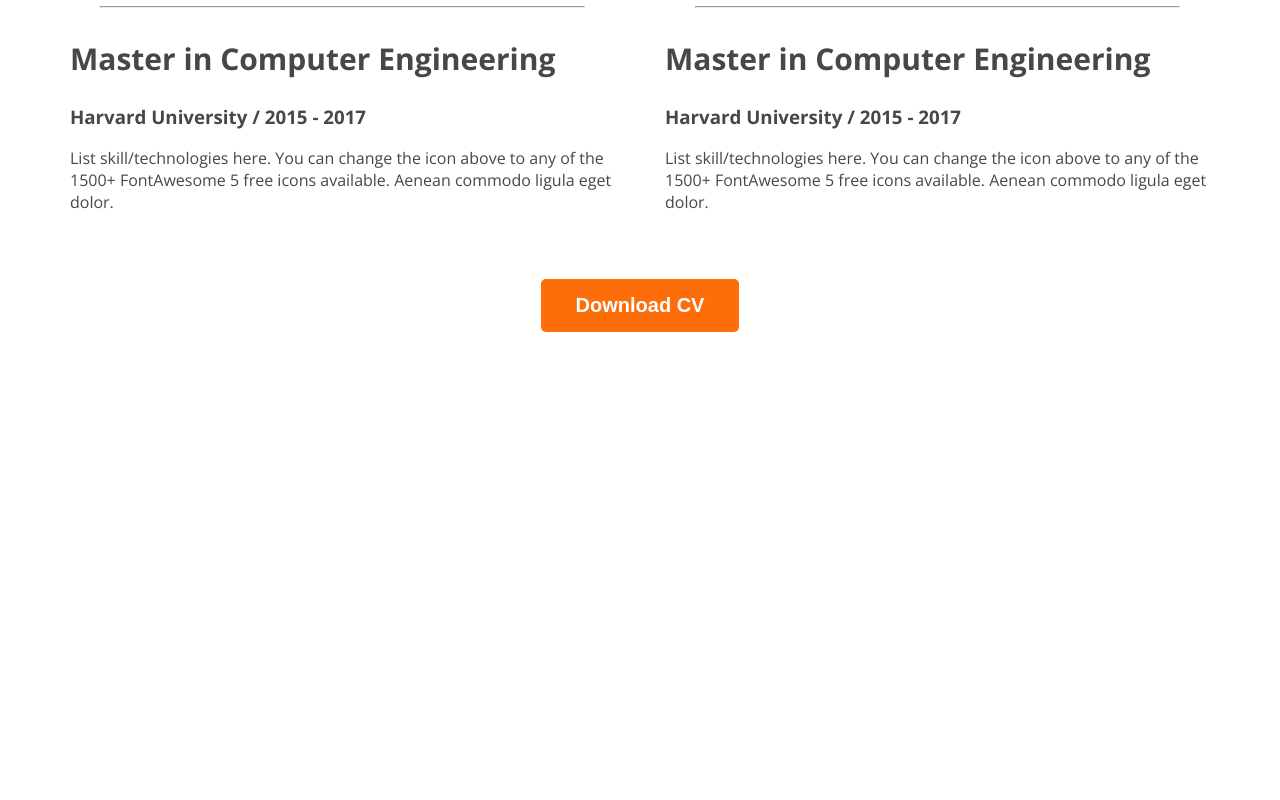
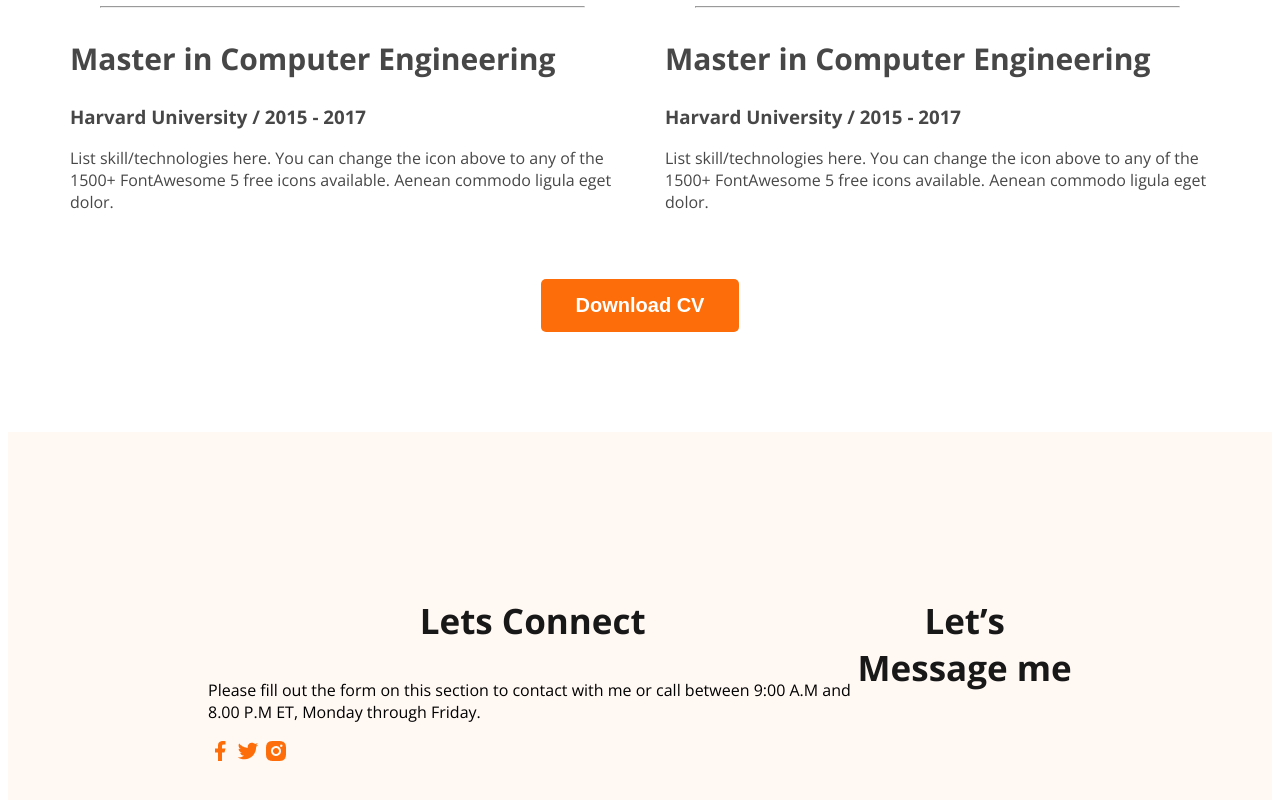
Before and after one commit to abdurrahim15/first-portfolio, a plain HTML site: page index.html in a window 1280 px wide. Shown: the part 2948-3748 px from the top of the page. Before the commit the page ends 3288 px from the top, so only its background shows below. Drawn offline with nearby package versions, Linux system fonts and the light colour scheme.

Commit message:
added footer

```diff
--- a/index.html
+++ b/index.html
@@ -169,7 +169,21 @@
             </div>
         </section>
     </main>
-    <footer></footer>
+    <footer>
+        <div class="footer-column">
+            <h3 class="section-title">Lets Connect</h3>
+            <p class="section-description">Please fill out the form on this section to contact with me or call between 9:00 A.M and 8.00 P.M ET, Monday through Friday.</p>
+            <div class="social-links">
+                <a href=""><img src="images/icons/facebook.png" alt=""></a>
+                <a href=""><img src="images/icons/twitter.png" alt=""></a>
+                <a href=""><img src="images/icons/insta.png" alt=""></a>
+
+            </div>
+        </div>
+        <div class="footer-column">
+            <h3 class="section-title">Let’s Message me</h3>
+        </div>
+    </footer>
 
 </body>
 
--- a/styles/style.css
+++ b/styles/style.css
@@ -179,3 +179,10 @@
     text-align: center;
     margin-top: 50px;
 }
+/* footer style */
+footer{
+    display: flex;
+    padding: 130px 200px;
+    margin-top: 100px;
+    background: #FFF8F3;;
+}
```
